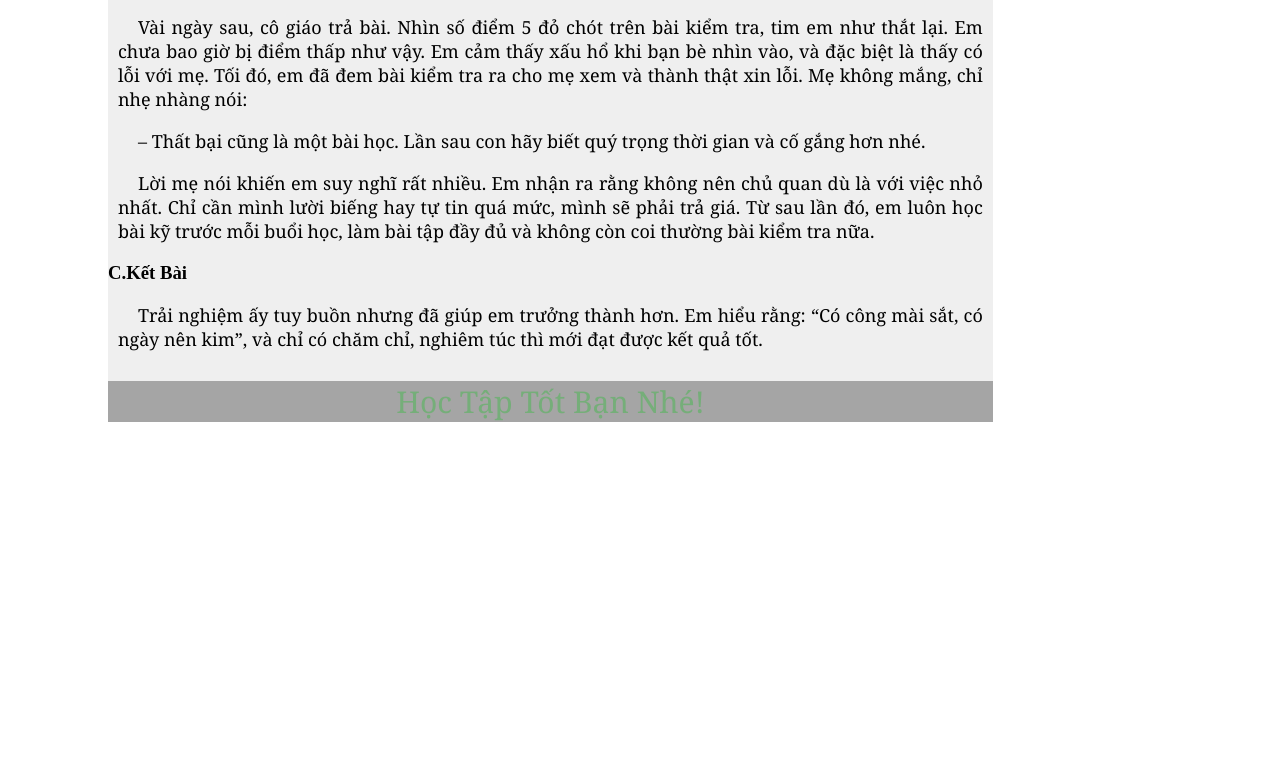
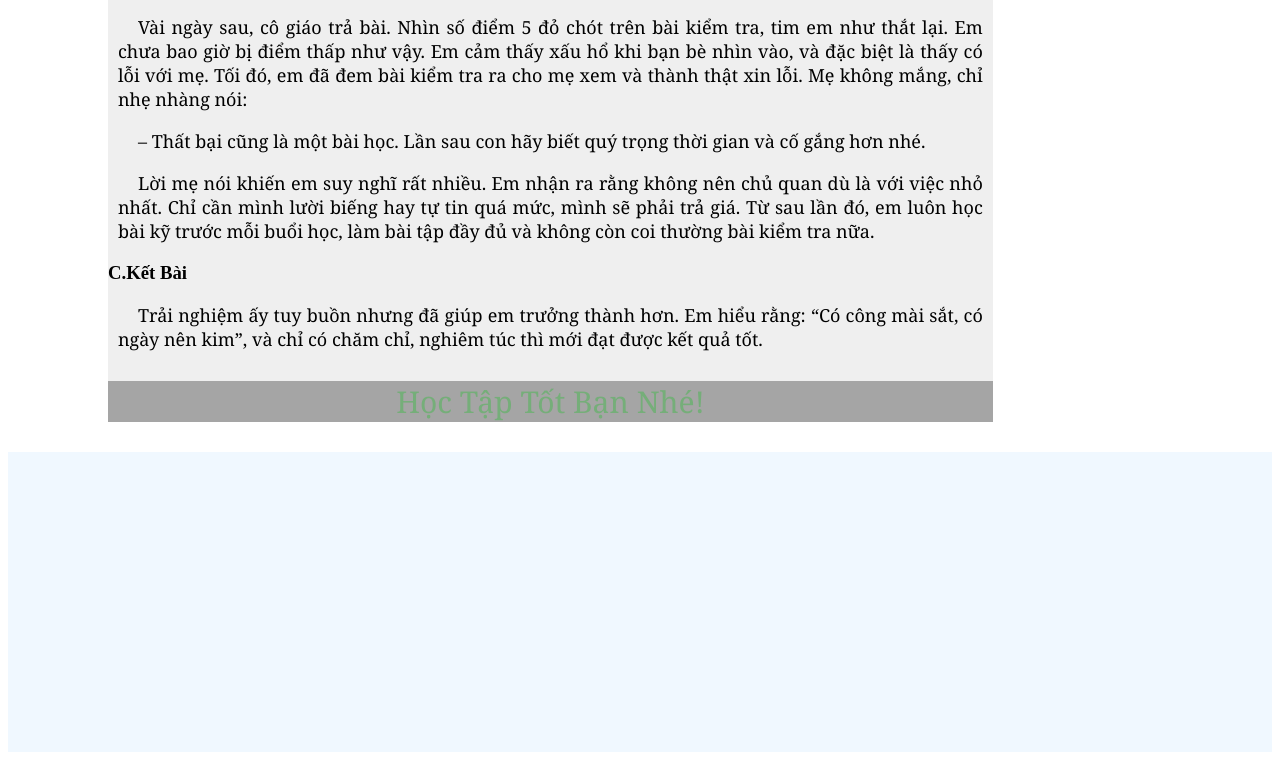
Before and after one commit to trongqiki/trongqiki.github.io, a plain HTML site: page index.html in a window 1280 px wide. Shown: the part 7157-7939 px from the top of the page. Before the commit the page ends 7609 px from the top, so only its background shows below. Drawn offline with Linux system fonts and the light colour scheme.

Commit message:
Update style.css

```diff
--- a/style.css
+++ b/style.css
@@ -8,6 +8,11 @@ body {
   left: 50%;
   transform: translateX(-50%);
   z-index: 9999;
+}
+.QC:empty{
+    width: 100%;
+    height: 300px;
+    background-color: aliceblue;
 }
 
 
```
